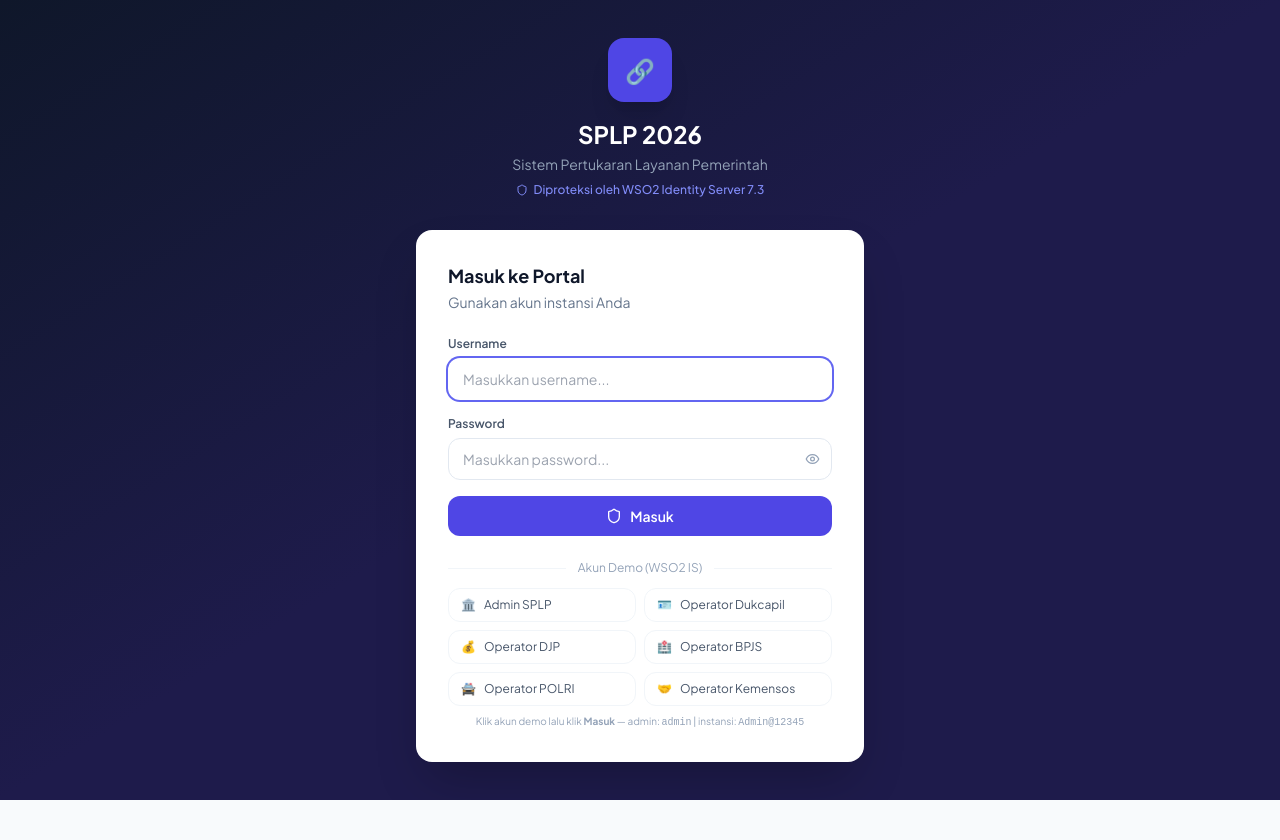
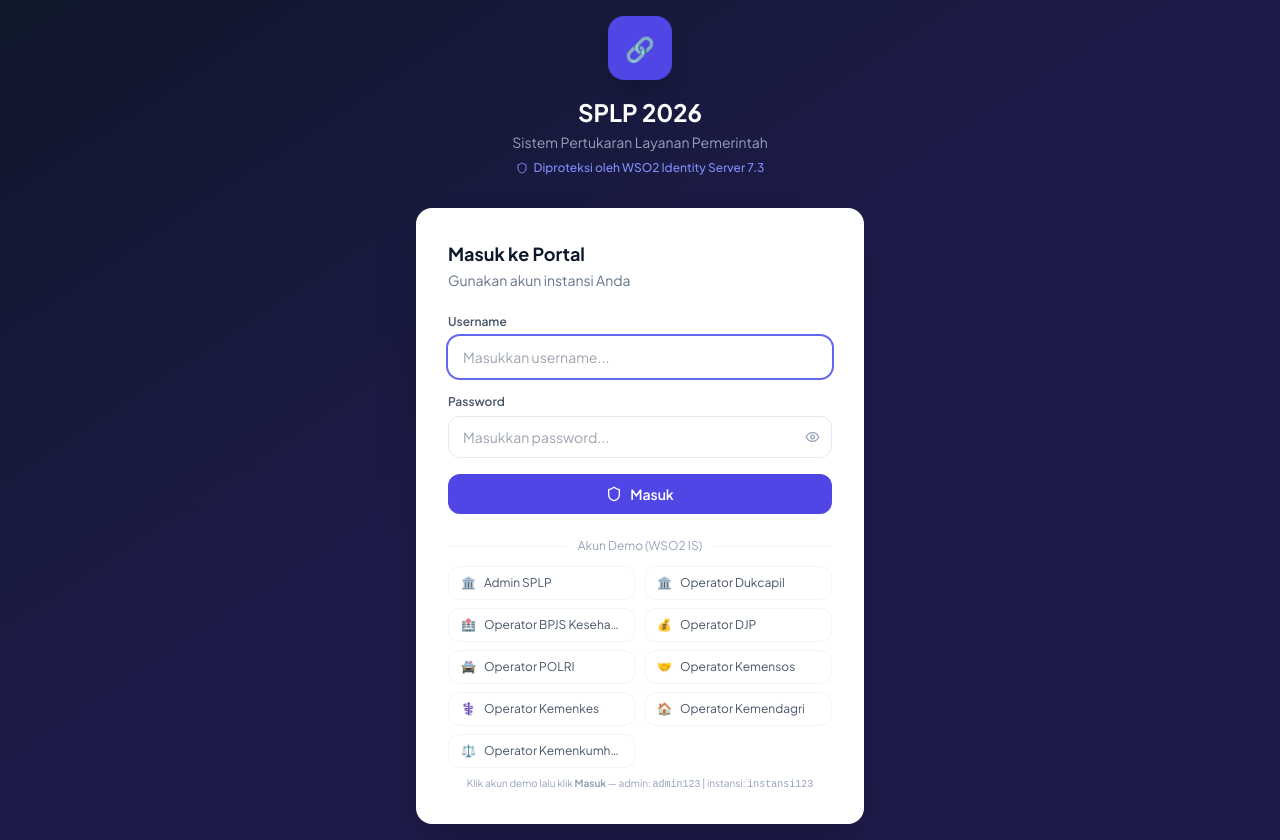
Before and after one commit to ciaoindonesia/poc-splp-dev, a React (Vite) app in the folder apps/splp-portal/: page / in a window 1280 px wide. Before the commit the page ends 800 px from the top, so only its background shows below. Built offline with nearby package versions, Linux system fonts and the light colour scheme; no server answers.

Commit message:
fix: update demo account passwords in portal login
- admin: admin123 (bukan admin)
- semua instansi: instansi123 (bukan Admin@12345)
- sesuai dengan README.md dan LOCAL_USERS di backend

```diff
--- a/apps/splp-portal/src/pages/Login.tsx
+++ b/apps/splp-portal/src/pages/Login.tsx
@@ -3,12 +3,15 @@
 import { Eye, EyeOff, Loader2, Shield } from 'lucide-react'
 
 const DEMO_ACCOUNTS = [
-  { username: 'admin',       password: 'admin',       label: 'Admin SPLP',         icon: '🏛️' },
-  { username: 'dukcapil',    password: 'Admin@12345', label: 'Operator Dukcapil',  icon: '🪪' },
-  { username: 'djp',         password: 'Admin@12345', label: 'Operator DJP',       icon: '💰' },
-  { username: 'bpjs',        password: 'Admin@12345', label: 'Operator BPJS',      icon: '🏥' },
-  { username: 'polri',       password: 'Admin@12345', label: 'Operator POLRI',     icon: '🚔' },
-  { username: 'kemensos',    password: 'Admin@12345', label: 'Operator Kemensos',  icon: '🤝' },
+  { username: 'admin',       password: 'admin123',     label: 'Admin SPLP',              icon: '🏛️' },
+  { username: 'dukcapil',    password: 'instansi123',  label: 'Operator Dukcapil',       icon: '🏛️' },
+  { username: 'bpjs',        password: 'instansi123',  label: 'Operator BPJS Kesehatan', icon: '🏥' },
+  { username: 'djp',         password: 'instansi123',  label: 'Operator DJP',            icon: '💰' },
+  { username: 'polri',       password: 'instansi123',  label: 'Operator POLRI',          icon: '🚔' },
+  { username: 'kemensos',    password: 'instansi123',  label: 'Operator Kemensos',       icon: '🤝' },
+  { username: 'kemenkes',    password: 'instansi123',  label: 'Operator Kemenkes',       icon: '⚕️' },
+  { username: 'kemendagri',  password: 'instansi123',  label: 'Operator Kemendagri',     icon: '🏠' },
+  { username: 'kemenkumham', password: 'instansi123',  label: 'Operator Kemenkumham',    icon: '⚖️' },
 ]
 
 export default function Login() {
@@ -139,7 +142,7 @@
               ))}
             </div>
             <p className="text-[10px] text-slate-400 text-center mt-2">
-              Klik akun demo lalu klik <strong>Masuk</strong> — admin: <code className="font-mono">admin</code> | instansi: <code className="font-mono">Admin@12345</code>
+              Klik akun demo lalu klik <strong>Masuk</strong> — admin: <code className="font-mono">admin123</code> | instansi: <code className="font-mono">instansi123</code>
             </p>
           </div>
         </div>
```
